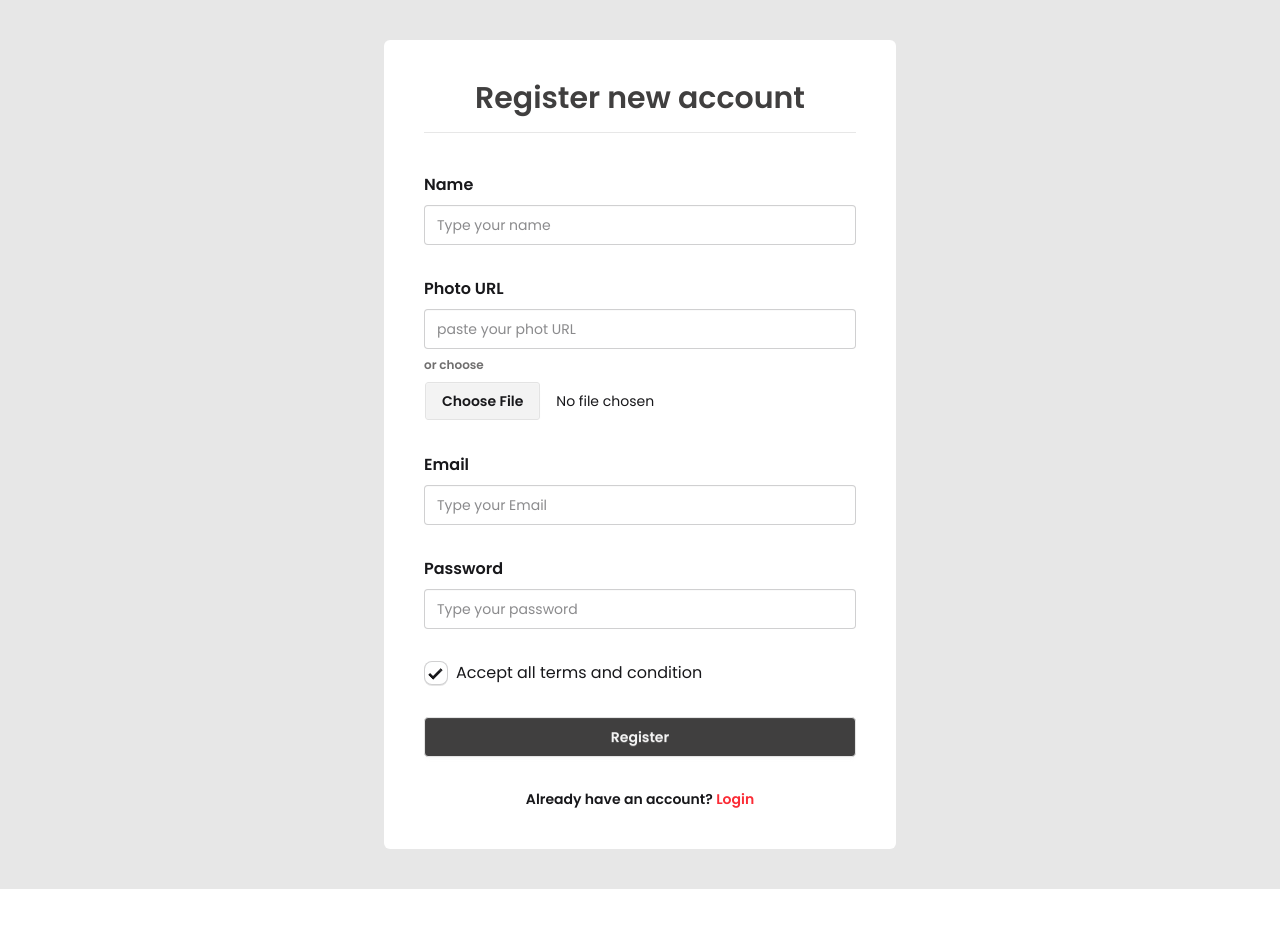
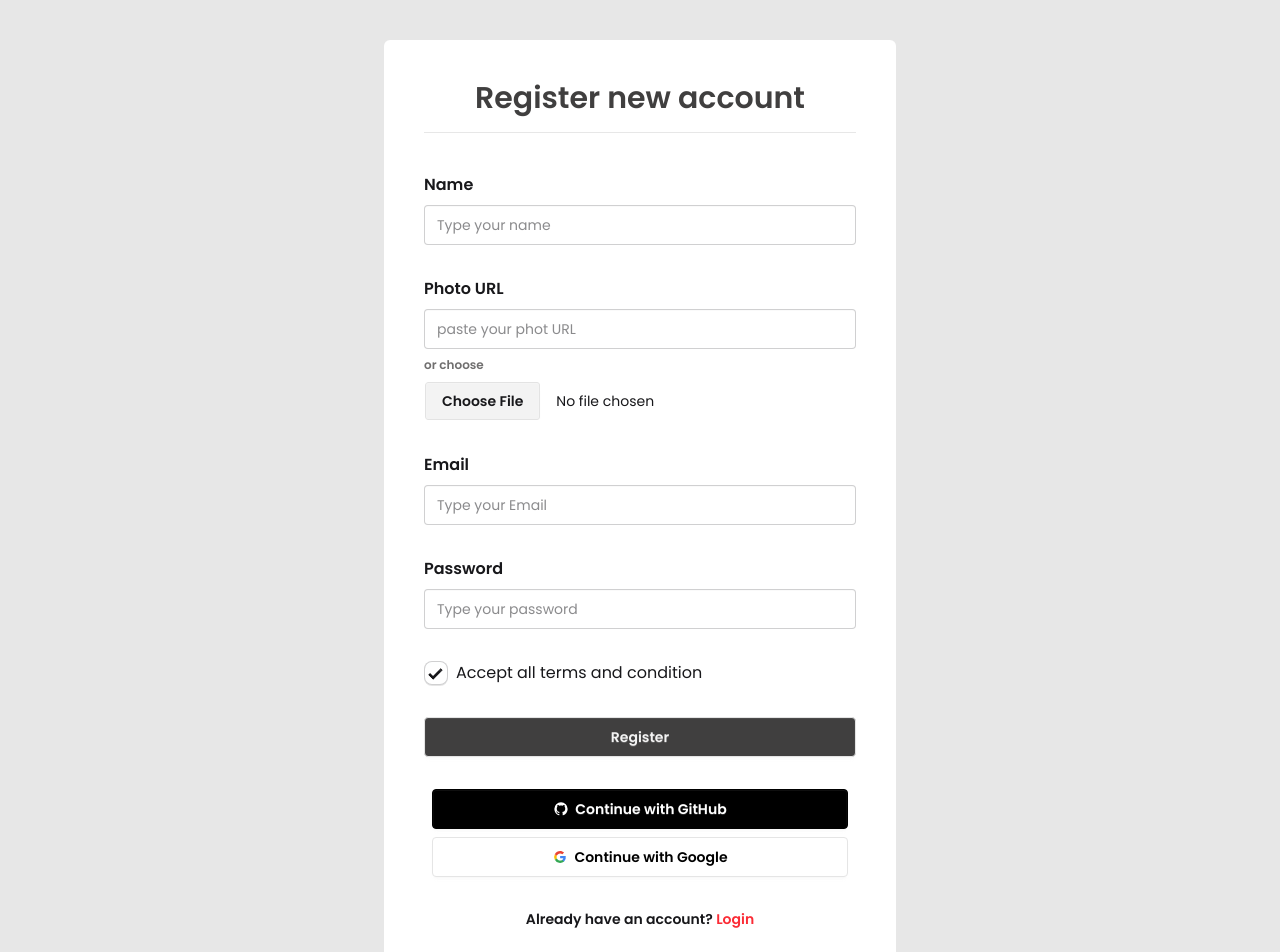
Before and after one commit to MuntasirTonoy/Dragon-News, a React (Vite) app: page /register in a window 1280 px wide. Shown: the top 952 px of the page. Before the commit the page ends 889 px from the top, so only its background shows below. Built offline with nearby package versions, Linux system fonts and the light colour scheme; no server answers; a web font is replaced by a local one.

Commit message:
login navigation added

```diff
--- /dev/null
+++ b/src/Components/Loading.jsx
@@ -0,0 +1,11 @@
+import React from "react";
+
+const Loading = () => {
+  return (
+    <div className="flex justify-center items-center ">
+      <span className="loading loading-bars loading-xl"></span>
+    </div>
+  );
+};
+
+export default Loading;
--- a/src/Pages/Login.jsx
+++ b/src/Pages/Login.jsx
@@ -1,11 +1,12 @@
-import React, { useContext } from "react";
-import { Link, useNavigate } from "react-router"; // Correct import
+import React, { useContext, useState } from "react";
+import { Link, useLocation, useNavigate } from "react-router"; // Correct import
 import { AuthContext } from "../Provider/AuthProvider";
 
 const Login = () => {
+  const [error, setError] = useState(""); // State for error handling
   const { signIn } = useContext(AuthContext); // Correct hook
   const navigate = useNavigate(); // Hook for navigation
-
+  const location = useLocation(); // Hook for location
   const handleLogin = (e) => {
     e.preventDefault();
     const form = e.target;
@@ -15,13 +16,11 @@
     signIn(email, password)
       .then((result) => {
         const user = result.user;
-        console.log(user); // Log user info
-        navigate("/home"); // Redirect on success
+        navigate(`${location.state ? location.state : "/home"}`); // Redirect on success
       })
       .catch((error) => {
-        const errorMessage = error.message;
-        alert("Wrong password or Email : Login failed "); // Show error
-        // No redirect
+        const errorCode = error.code;
+        setError(errorCode); // Set error message
       });
   };
 
@@ -57,16 +56,17 @@
             <label className="input input-bordered flex items-center gap-2 w-full">
               {/* ...svg omitted for brevity... */}
               <input
+                defaultValue="123456"
                 name="password"
                 type="password"
                 className="grow"
+                placeholder="Password"
                 required
-                placeholder="Password"
               />
             </label>
           </div>
 
-          {/* Submit Button */}
+          {error && <p className="text-red-500 text-sm">{error}</p>}
           <button
             type="submit"
             className="btn bg-primary text-base-200 btn-block"
--- a/src/Pages/NewsDetails.jsx
+++ b/src/Pages/NewsDetails.jsx
@@ -3,7 +3,6 @@
 import { Link, useLoaderData, useParams } from "react-router";
 import RightBar from "./Home/RightBar";
 import { ArrowLeft } from "lucide-react";
-import Login from "./Login";
 import LoginBtn from "../Components/Loginbtn";
 
 const NewsDetails = () => {
--- a/src/Pages/Register.jsx
+++ b/src/Pages/Register.jsx
@@ -103,6 +103,57 @@
           >
             Register
           </button>
+
+          <div className="space-y-2">
+            <button className="btn btn-block bg-black text-white border-black">
+              <svg
+                aria-label="GitHub logo"
+                width="16"
+                height="16"
+                xmlns="http://www.w3.org/2000/svg"
+                viewBox="0 0 24 24"
+              >
+                <path
+                  fill="white"
+                  d="M12,2A10,10 0 0,0 2,12C2,16.42 4.87,20.17 8.84,21.5C9.34,21.58 9.5,21.27 9.5,21C9.5,20.77 9.5,20.14 9.5,19.31C6.73,19.91 6.14,17.97 6.14,17.97C5.68,16.81 5.03,16.5 5.03,16.5C4.12,15.88 5.1,15.9 5.1,15.9C6.1,15.97 6.63,16.93 6.63,16.93C7.5,18.45 8.97,18 9.54,17.76C9.63,17.11 9.89,16.67 10.17,16.42C7.95,16.17 5.62,15.31 5.62,11.5C5.62,10.39 6,9.5 6.65,8.79C6.55,8.54 6.2,7.5 6.75,6.15C6.75,6.15 7.59,5.88 9.5,7.17C10.29,6.95 11.15,6.84 12,6.84C12.85,6.84 13.71,6.95 14.5,7.17C16.41,5.88 17.25,6.15 17.25,6.15C17.8,7.5 17.45,8.54 17.35,8.79C18,9.5 18.38,10.39 18.38,11.5C18.38,15.32 16.04,16.16 13.81,16.41C14.17,16.72 14.5,17.33 14.5,18.26C14.5,19.6 14.5,20.68 14.5,21C14.5,21.27 14.66,21.59 15.17,21.5C19.14,20.16 22,16.42 22,12A10,10 0 0,0 12,2Z"
+                ></path>
+              </svg>
+              Continue with GitHub
+            </button>
+
+            {/* Google */}
+            <button className="btn btn-block bg-white text-black border-[#e5e5e5]">
+              <svg
+                aria-label="Google logo"
+                width="16"
+                height="16"
+                xmlns="http://www.w3.org/2000/svg"
+                viewBox="0 0 512 512"
+              >
+                <g>
+                  <path d="m0 0H512V512H0" fill="#fff"></path>
+                  <path
+                    fill="#34a853"
+                    d="M153 292c30 82 118 95 171 60h62v48A192 192 0 0190 341"
+                  ></path>
+                  <path
+                    fill="#4285f4"
+                    d="m386 400a140 175 0 0053-179H260v74h102q-7 37-38 57"
+                  ></path>
+                  <path
+                    fill="#fbbc02"
+                    d="m90 341a208 200 0 010-171l63 49q-12 37 0 73"
+                  ></path>
+                  <path
+                    fill="#ea4335"
+                    d="m153 219c22-69 116-109 179-50l55-54c-78-75-230-72-297 55"
+                  ></path>
+                </g>
+              </svg>
+              Continue with Google
+            </button>
+          </div>
+
           <div>
             <p className="text-sm font-semibold">
               Already have an account?{" "}
--- /dev/null
+++ b/src/Private/PrivateRoute.jsx
@@ -0,0 +1,26 @@
+import React, { useContext } from "react";
+import { AuthContext } from "../Provider/AuthProvider";
+import { Navigate, useLocation } from "react-router";
+import Loading from "../Components/Loading";
+
+const PrivateRoute = ({ children }) => {
+  const { user, loading } = useContext(AuthContext);
+  const location = useLocation();
+  console.log(location.pathname);
+  // Uncomment if you need to use location
+
+  if (loading) {
+    return (
+      <div className="flex justify-center items-center h-screen">
+        <Loading />
+      </div>
+    );
+  }
+
+  if (user && user?.email) {
+    return children;
+  }
+  return <Navigate state={location.pathname} to="/login" />;
+};
+
+export default PrivateRoute;
--- a/src/Provider/AuthProvider.jsx
+++ b/src/Provider/AuthProvider.jsx
@@ -13,11 +13,14 @@
 const AuthProvider = ({ children }) => {
   const auth = getAuth(app);
   const [user, setUser] = useState(null);
+  const [loading, setLoading] = useState(true); // Loading state
+
   const createUser = (email, password) => {
     return createUserWithEmailAndPassword(auth, email, password);
   };
 
   const signIn = (email, password) => {
+    setLoading(true); // Set loading to true when signing in
     return signInWithEmailAndPassword(auth, email, password);
   };
 
@@ -28,6 +31,7 @@
   useEffect(() => {
     const unsubscribe = onAuthStateChanged(auth, (currentUser) => {
       setUser(currentUser);
+      setLoading(false); // Set loading to false when auth state changes
     });
     return unsubscribe; // ✅ Correct cleanup
   }, [auth]);
@@ -38,6 +42,8 @@
     createUser,
     logout,
     signIn,
+    loading,
+    setLoading,
   };
 
   return (
--- a/src/Routes/Router.jsx
+++ b/src/Routes/Router.jsx
@@ -4,6 +4,7 @@
 import Login from "../Pages/Login";
 import Register from "../Pages/Register";
 import NewsDetails from "../Pages/NewsDetails";
+import PrivateRoute from "../Private/PrivateRoute";
 
 const Router = createBrowserRouter([
   {
@@ -27,7 +28,11 @@
   },
   {
     path: "news-details/:id",
-    element: <NewsDetails />,
+    element: (
+      <PrivateRoute>
+        <NewsDetails />,
+      </PrivateRoute>
+    ),
     loader: () => fetch("/news.json"),
   },
 ]);
```
